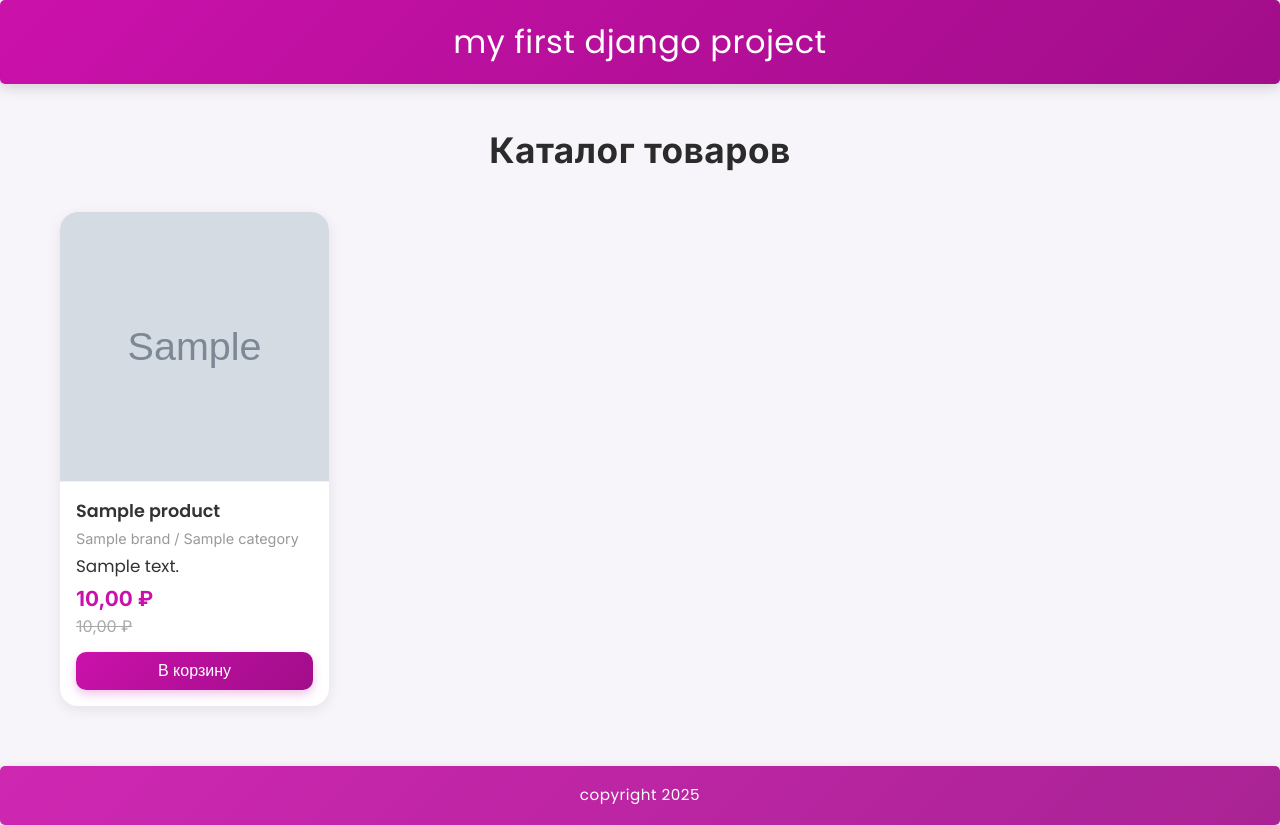
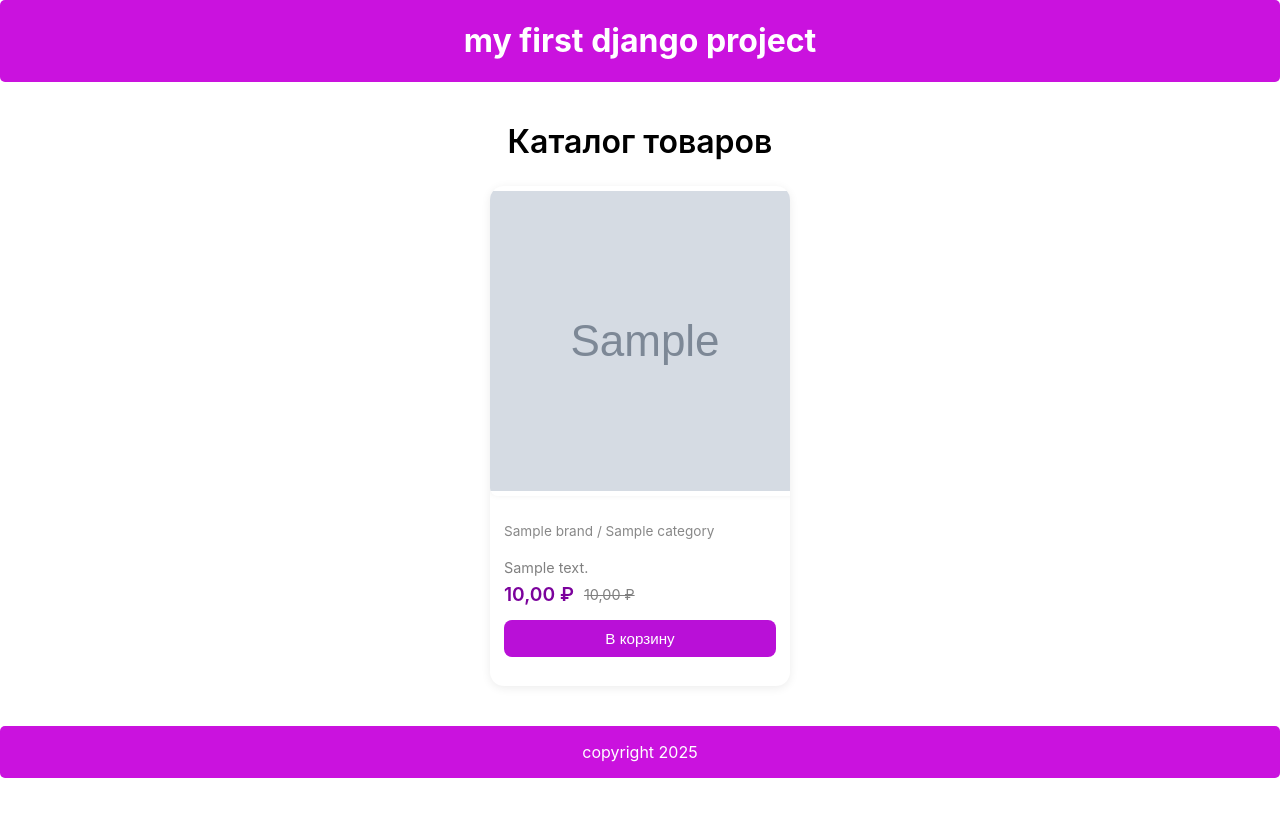
Before and after one commit to masterdigitalit/my_first_django_project, a Django app: page / in a window 1280 px wide. After the commit the page ends 778 px from the top, so only its background shows below. Run offline with Django 5.2, Linux system fonts and the light colour scheme; tables that the repository leaves empty hold one stand-in row (values such as "Sample post"); grey boxes marked "Sample" are stand-in pictures.

Commit message:
card correct

```diff
--- a/app/static/styles/style.css
+++ b/app/static/styles/style.css
@@ -1,230 +1,191 @@
-/* === Подключаем шрифты === */
-@import url('https://fonts.googleapis.com/css2?family=Inter:wght@400;500;600;700&family=Poppins:wght@400;600&display=swap');
-
-/* === Базовые стили === */
 body {
-    font-family: "Inter", "Poppins", "Segoe UI", sans-serif;
-    background-color: #f7f5f9;
+  font-family: 'Inter', 'Segoe UI', sans-serif;
+  background-color: white;
   margin: 0;
-    color: #222;
-    line-height: 1.5;
+  color: black;
 }
 
 .container {
-
-    margin: 40px ;
+  max-width: 1280px;
+  margin: 40px auto;
   padding: 0 20px;
 }
 
 .page-title {
-    font-size: 2.2rem;
-    font-weight: 700;
-    margin-bottom: 35px;
+  font-size: 2rem;
+  font-weight: 600;
+  margin-bottom: 25px;
   text-align: center;
-    color: #2b2b2b;
-    letter-spacing: 0.5px;
+  color: black;
 }
 
-/* === Сетка товаров === */
 .product-grid {
-    display: grid;
-    grid-template-columns: repeat(4, 1fr);
-    gap: 28px;
+  display: flex;
+  align-items: flex-start;
+  justify-content: center;
+  flex-wrap: wrap;
+  width: 100%;
+  gap: 20px;
+  flex-direction: row;
 }
 
-@media (max-width: 1024px) {
-    .product-grid {
-        grid-template-columns: repeat(3, 1fr);
-    }
-}
-
-@media (max-width: 768px) {
-    .product-grid {
-        grid-template-columns: repeat(2, 1fr);
-    }
-}
-
-@media (max-width: 500px) {
-    .product-grid {
-        grid-template-columns: 1fr;
-    }
-}
-
-/* === Карточка товара === */
 .product-card {
   background: #fff;
-    border-radius: 18px;
+  border-radius: 14px;
   overflow: hidden;
-    box-shadow: 0 4px 14px rgba(0, 0, 0, 0.08);
+  box-shadow: 0 2px 10px rgba(0, 0, 0, 0.08);
   display: flex;
   flex-direction: column;
-    transition: all 0.3s ease;
+  transition: transform 0.25s ease, box-shadow 0.25s ease;
   cursor: pointer;
   position: relative;
+  width: 300px;
+  height: 500px;
 }
 
 .product-card:hover {
-    transform: translateY(-6px);
-    box-shadow: 0 8px 22px rgba(0, 0, 0, 0.12);
+  transform: translateY(-5px);
+  box-shadow: 0 4px 14px rgba(0, 0, 0, 0.12);
 }
 
-/* === Фото === */
 .product-image-wrap {
+  padding: 5px;
+  display: flex;
+  justify-content: center;
   width: 100%;
   aspect-ratio: 1/1;
   overflow: hidden;
   position: relative;
-    border-bottom: 1px solid #f1f1f1;
+  border-radius: 8px; /* Скругленные углы для более современного вида */
+  box-shadow: 0px -2px 7px 0px rgba(0, 0, 0, 0.1);
+  transition: transform 0.3s ease; /* Плавный переход при наведении */
 }
 
 .product-image {
-    width: 100%;
   height: 100%;
   object-fit: cover;
-    transition: transform 0.35s ease;
+  transition: transform 0.3s ease;
+  image-rendering: auto; /* Оптимальный рендеринг изображения */
+  filter: brightness(100%); /* Настройка яркости */
+
+  /* Эффект при наведении */
+  &:hover {
+    transform: scale(1.02); /* Легкий зум при наведении */
+    filter: brightness(95%); /* Небольшое затемнение при наведении */
+  }
 }
 
 .product-card:hover .product-image {
-    transform: scale(1.08);
+  transform: scale(1.05);
 }
 
-/* === Описание === */
 .product-details {
-    padding: 16px;
+  padding: 14px;
   display: flex;
   flex-direction: column;
-    gap: 4px;
+  gap: 6px;
 }
 
 .product-name {
-    font-size: 1.1rem;
-    font-weight: 600;
+  font-size: 1.4rem;
+  font-weight: 500;
   color: #333;
   margin: 0;
   text-overflow: ellipsis;
   overflow: hidden;
   white-space: nowrap;
-    font-family: "Poppins", sans-serif;
-}
-.product-desc{
-      font-size: 1.05rem;
-    font-weight: 400;
-    color: #333;
-    margin: 0;
-    text-overflow: ellipsis;
-    overflow: hidden;
-    white-space: nowrap;
-    font-family: "Poppins", sans-serif;
 }
 
 .product-category {
-    font-size: 0.9rem;
-    color: #999;
-        margin: 0;
+  font-size: 0.85rem;
+  color: #888;
 }
 
 .product-price-block {
   display: flex;
-    align-items: flex-start;
-    flex-direction: column;
+  align-items: center;
+  gap: 10px;
 }
 
 .product-price {
-    font-size: 1.3rem;
-    font-weight: 700;
-    color: #cb11ab;
+  font-size: 1.2rem;
+  font-weight: 600;
+  color: #7b029c;
 }
 
 .product-old-price {
   text-decoration: line-through;
-    color: #aaa;
-    font-size: 1rem;
+  color: grey;
+  font-size: 0.9rem;
 }
 
-/* === Кнопка === */
 .add-to-cart {
-    background: linear-gradient(135deg, #cb11ab, #a10d8a);
-    color: #fff;
+  background-color: #b910d7;
+  color: white;
   border: none;
-    border-radius: 10px;
+  border-radius: 8px;
   padding: 10px 0;
-    font-size: 1rem;
-    font-weight: 500;
-    margin-top: 10px;
+  font-size: 0.95rem;
+  margin-top: 8px;
   cursor: pointer;
-    transition: all 0.3s ease;
-    box-shadow: 0 4px 10px rgba(203, 17, 171, 0.25);
+  transition: background-color 0.3s ease;
 }
 
 .add-to-cart:hover {
-    background: linear-gradient(135deg, #a10d8a, #cb11ab);
-    transform: translateY(-2px);
-    box-shadow: 0 6px 12px rgba(203, 17, 171, 0.3);
+  background-color: #b60da2;
 }
 
-/* === Секция брендов === */
 .section-title {
-    margin-top: 70px;
-    font-size: 1.8rem;
+  margin-top: 60px;
+  font-size: 1.6rem;
   color: #333;
-    font-weight: 600;
-    text-align: center;
 }
 
 .brand-list {
   display: grid;
   grid-template-columns: repeat(auto-fit, minmax(180px, 1fr));
-    gap: 20px;
-    margin-top: 25px;
+  gap: 16px;
+  margin-top: 20px;
 }
 
 .brand-item {
-    background: #fff;
-    border-radius: 12px;
-    padding: 16px;
+  background: white;
+  border-radius: 10px;
+  padding: 12px;
   text-align: center;
-    box-shadow: 0 2px 8px rgba(0, 0, 0, 0.08);
-    transition: all 0.25s ease;
-    font-family: "Poppins", sans-serif;
+  box-shadow: 0 2px 6px rgba(0, 0, 0, 0.08);
+  transition: transform 0.2s ease;
 }
 
 .brand-item:hover {
-    transform: translateY(-4px);
-    box-shadow: 0 6px 16px rgba(0, 0, 0, 0.1);
+  transform: translateY(-3px);
 }
 
-/* === Нет товаров === */
 .no-products {
   text-align: center;
   color: #777;
-    font-size: 1.1rem;
-    margin-top: 40px;
+  font-size: 1rem;
 }
 
-/* === Header и Footer === */
-header, footer {
+header,
+footer {
   position: relative;
   width: 100%;
   display: flex;
   align-items: center;
   justify-content: center;
-    background: linear-gradient(135deg, #cb11ab, #a10d8a);
-    border-radius: 0;
-    color: #fff;
-    padding: 18px 0;
-    box-shadow: 0 4px 14px rgba(0, 0, 0, 0.15);
-    font-family: "Poppins", sans-serif;
+  background-color: #ca12de;
+  color: white;
   border-radius: 5px;
 }
-
-header h1, footer p {
+footer {
+}
+.product-desc {
+  font-size: 0.9rem;
+  font-weight: 400;
+  color: grey;
   margin: 0;
-    font-weight: 500;
-    letter-spacing: 0.5px;
+  text-overflow: ellipsis;
+  overflow: hidden;
+  white-space: nowrap;
 }
-
-footer {
-    margin-top: 60px;
-    font-size: 0.95rem;
-    opacity: 0.9;
-}
--- a/app/templates/app/index.html
+++ b/app/templates/app/index.html
@@ -14,7 +14,7 @@
                 <img src="{{ product.image_url }}" alt="{{ product.name }}" class="product-image">
             </div>
             <div class="product-details">
-                <h2 class="product-name">{{ product.name }}</h2>
+                {% comment %} <h2 class="product-name">{{ product.name }}</h2> {% endcomment %}
                 <p class="product-category">{{ product.brand.name }} / {{ product.category.name }}</p>
                   <h2 class="product-desc">{{ product.description }}</h2>
                 <div class="product-price-block">
```
Lines whose indentation alone changed are shown as unchanged.
